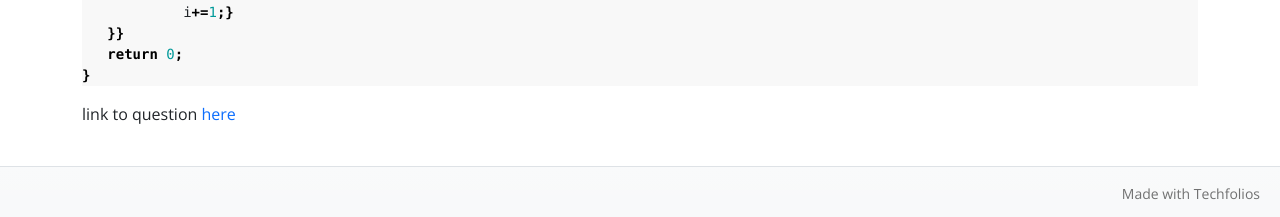
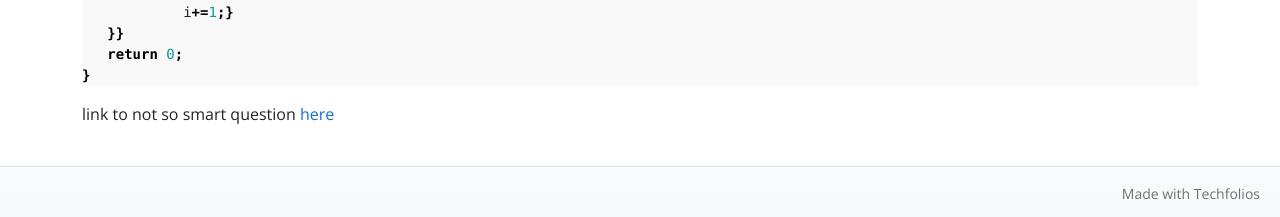
Before and after one commit to NoahNguyenbot/noahnguyenbot.github.io, a Jekyll site: the page built from essays/smart-questions-essay.md, in a window 1280 px wide. Shown: the part 2155-2372 px from the top of the page. Built offline with Jekyll 4.4.1, drawn with Linux system fonts in a browser that asks for light colours.

Commit message:
Update smart-questions-essay.md

```diff
--- a/essays/smart-questions-essay.md
+++ b/essays/smart-questions-essay.md
@@ -96,4 +96,4 @@ int main()
 }
 
 {% endhighlight %}
- link to question [here](https://stackoverflow.com/questions/66612929/program-not-working-for-some-reason-could-someone-pls-help-me-fix-it)
+ link to not so smart question [here](https://stackoverflow.com/questions/66612929/program-not-working-for-some-reason-could-someone-pls-help-me-fix-it)
```
